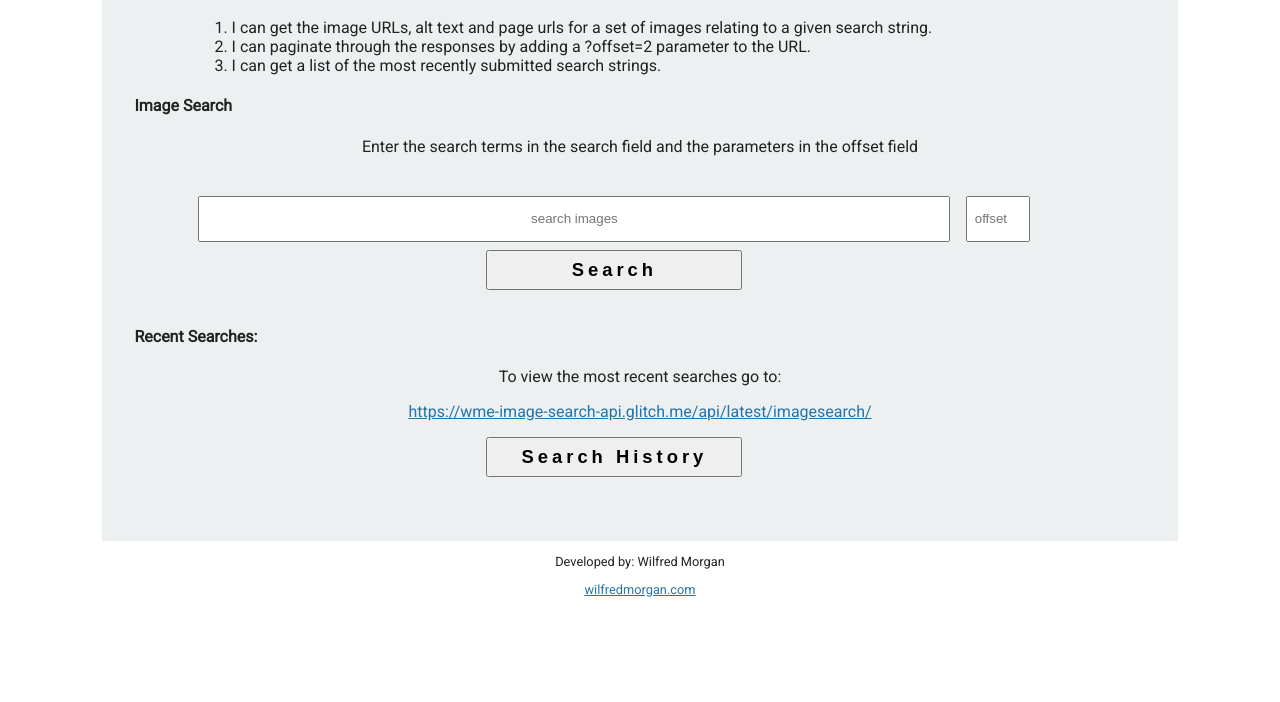
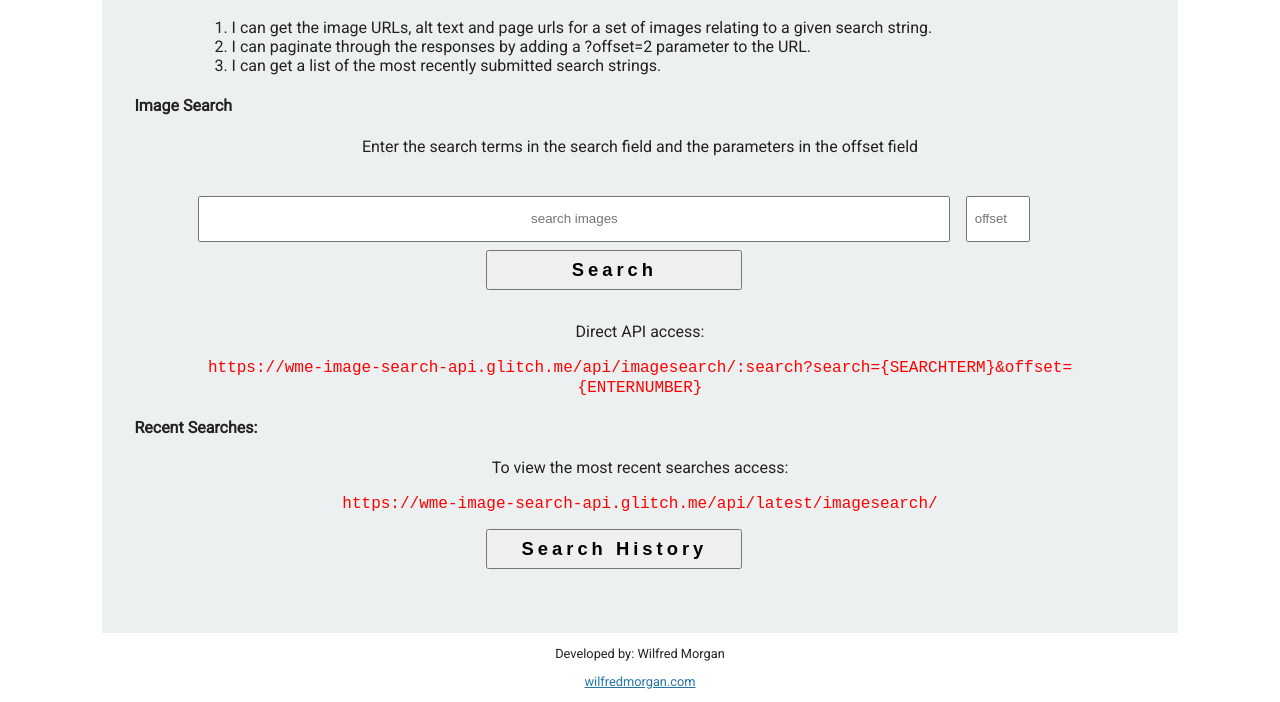
Before and after one commit to wmemorgan/image-search-api, a website: page views/index.html in a window 1280 px wide. Shown: the part 143-845 px from the top of the page. Before the commit the page ends 800 px from the top, so only its background shows below. Drawn offline with Linux system fonts and the light colour scheme; files that its build step writes are made by us from their sources.

Commit message:
Add additional API documentation

```diff
--- a/views/index.html
+++ b/views/index.html
@@ -29,16 +29,20 @@
           <input id="offset" type="number" name="offset" placeholder="offset" required>
           <button class="search-btn">Search</button>
         </form>
+         <p>Direct API access:</p>
+         <code>
+          https://wme-image-search-api.glitch.me/api/imagesearch/:search?search={SEARCHTERM}&offset={ENTERNUMBER}
+         </code>
       </div>
     </blockquote>
 
     <h4>Recent Searches:</h4>
     <blockquote>
       <div class="form-wrapper">
-        <p>To view the most recent searches go to:</p>
-        <a href="https://wme-image-search-api.glitch.me/api/latest/imagesearch/">
+        <p>To view the most recent searches access:</p>
+        <code>
           https://wme-image-search-api.glitch.me/api/latest/imagesearch/
-        </a>
+        </code>
         <form action="api/latest/imagesearch" action="get">
           <button class="search-btn">Search History</button>
         </form>
```
Also changed, not shown: README.md.
